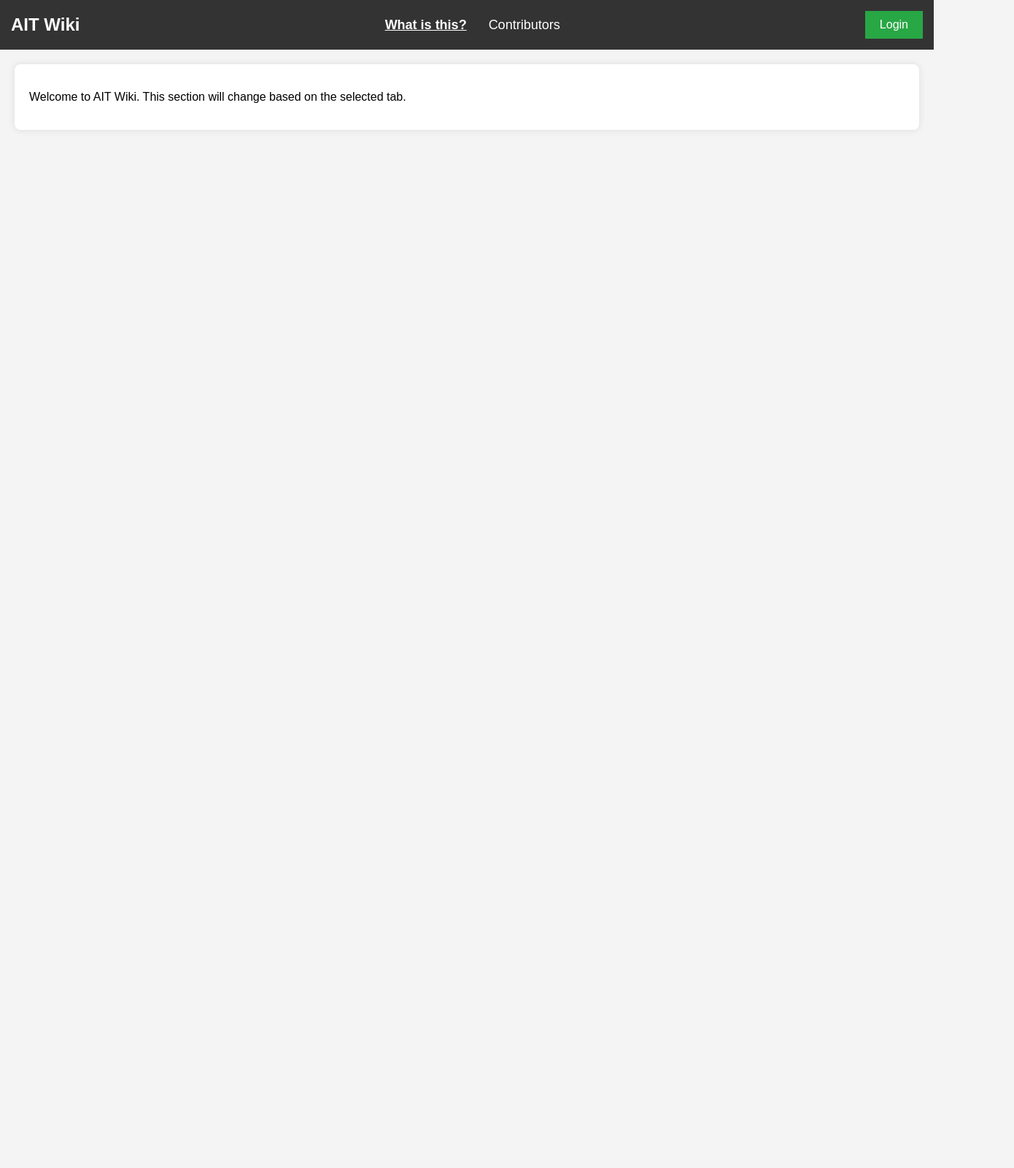
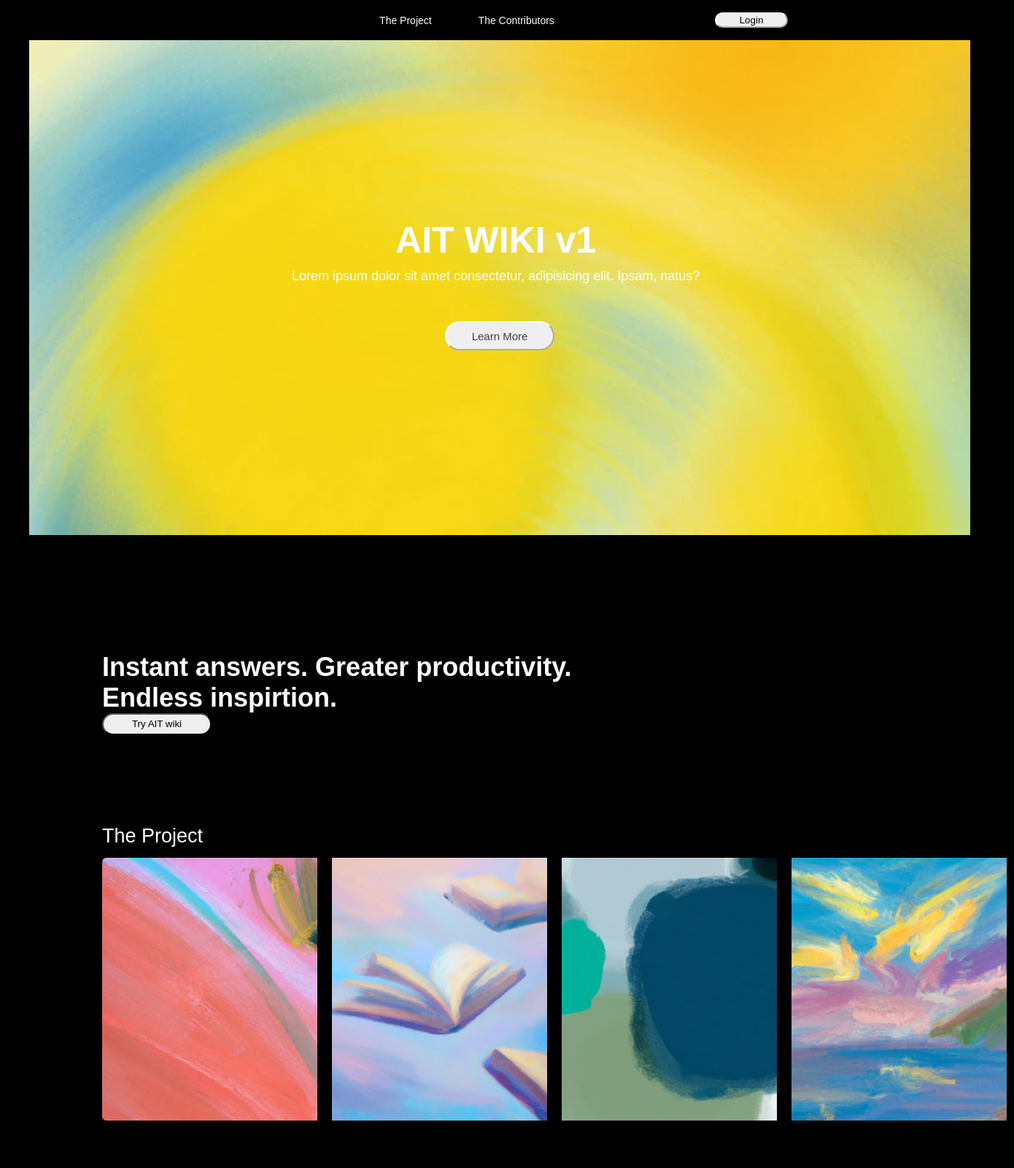
Before and after one commit to justbeingashutosh/aitwiki, a plain HTML site: page index.html in a window 1280 px wide. Shown: the top 1600 px of the page at 73% size, 1390 px wide, since content can reach past the window. Before the commit the page ends 800 px from the top, so only its background shows below. Drawn offline with Linux system fonts and the light colour scheme.

Commit message:
Ashutosh

```diff
--- a/index.html
+++ b/index.html
@@ -9,18 +9,150 @@
 <body>
     <!-- Navigation Bar -->
     <div class="navbar">
-        <div class="nav-logo">AIT Wiki</div>
-        <div class="nav-center">
-            <span class="nav-tab active" id="what-is-this-tab">What is this?</span>
-            <span class="nav-tab" id="contributors-tab">Contributors</span>
+        <div class="nav-logo">
+            <div class="logo"></div>
         </div>
-        <button class="sign-up-btn">Login</button>
+        <div class="navelements">
+            <div class="nav-center">
+                <span class="nav-tab active navmargin" id="what-is-this-tab">The Project</span>
+                <span class="nav-tab navmargin" id="contributors-tab">The Contributors</span>
+            </div>
+        </div>
+        <div class="navlogin">
+            <button class="sign-up-btn loginbutton ">Login</button>
+        </div>
     </div>
 
-    <!-- Content Section (Switchable between tabs) -->
-    <div class="content" id="content">
-        <p>Welcome to AIT Wiki. This section will change based on the selected tab.</p>
+    <!-- The hero section -->
+
+    <div class="herosection">
+        <div class="herodiv">
+            <div class="heroimage"></div>
+        </div>
+        <div class="content heroname" id="content">
+            <h2>AIT WIKI v1</h2>
+            <p>Lorem ipsum dolor sit amet consectetur, adipisicing elit. Ipsam, natus?</p>
+        </div>
+        <button class="learnmore">Learn More</button>
     </div>
+
+    <!-- THE BANNER -->
+    <div class="bannerbackground">
+        <div class="banner">
+            <div class="bannerbox">
+                <div class="bannertext">
+                    <h4>Instant answers. Greater productivity. Endless inspirtion.</h4>
+                </div>
+                <button>Try AIT wiki</button>
+            </div>
+        </div>
+    </div>
+
+
+    <!-- THE PROJECT -->
+    <div class="projecttitle">
+        <p>The Project</p>
+    </div>
+
+    <div class="theproject">
+        <div class="projectitems">
+        <div class="box1 boxes">
+            <div class="boxcontent">
+                <div class="boximage" style="background-image: url(the\ project\ image\ 1.webp);">
+                    <!-- we did inline styling only because there are different images for every box -->
+                </div>
+                <p>
+
+                </p>
+            </div>
+         </div>
+
+         <div class=" boxes">
+            <div class="boxcontent">
+                <div class="boximage" style="background-image: url(the\ project\ image\ 2.webp);">
+
+                </div>
+                <p>
+
+                </p>
+            </div>
+        </div>
+
+        <div class="boxes">
+            <div class="boxcontent">
+                <div class="boximage" style="background-image: url(the\ project\ image\ 3.webp);">
+                </div>
+                <p>
+
+                </p>
+            </div>
+        </div>
+
+        <div class="boxes">
+            <div class="boxcontent">
+                <div class="boximage" style="background-image: url(the\ project\ image\ 4.webp);">
+                </div>
+                <p>
+
+                </p>
+            </div>
+        </div>
+    </div>
+    </div>
+
+<!-- THE CONTRIBUTORS -->
+    <div class="contributertitle">
+        <p>The Contributors</p>
+    </div>
+
+    <div class="theproject">
+        <div class="projectitems">
+        <div class="box1 boxes">
+            <div class="boxcontent">
+                <div class="boximage" style="background-image: url(the\ contributors\ image\ 1.webp);">
+                    <!-- we did inline styling only because there are different images for every box -->
+                </div>
+                <p>
+
+                </p>
+            </div>
+         </div>
+
+         <div class=" boxes">
+            <div class="boxcontent">
+                <div class="boximage" style="background-image: url(the\ contributors\ image\ 2.webp);">
+
+                </div>
+                <p>
+
+                </p>
+            </div>
+        </div>
+
+        <div class="boxes">
+            <div class="boxcontent">
+                <div class="boximage" style="background-image: url(the\ contributors\ image\ 3.webp);">
+                </div>
+                <p>
+
+                </p>
+            </div>
+        </div>
+
+        <div class="boxes">
+            <div class="boxcontent">
+                <div class="boximage" style="background-image: url(the\ contributors\ image\ 4.webp);">
+                </div>
+                <p>
+
+                </p>
+            </div>
+        </div>
+    </div>
+    </div>
+
+
+    <!-- THE JS -->
 
     <script src="script.js"></script>
 </body>
--- a/style.css
+++ b/style.css
@@ -1,132 +1,193 @@
-/* Global Styles */
-body {
-    margin: 0;
-    font-family: Arial, sans-serif;
-    background-color: #f4f4f4;
+*{
+  margin: 0px;
+  border: border-box;
+  font-family:sans-serif ;
+}
+body{
+  background-color: black;
+}
+.navbar{
+  height: 55px;
+  width: 100%;
+  background-color: black;
+  display: flex;
+  align-items: center;
+  justify-content: space-evenly;
+}
+.nav-logo{
+  height: 48px;
+  width: 68.5px;
+  display: flex;
+  position: absolute;
+  left: 200px;
+}
+.logo{
+  background-image: url(WhatsApp\ Image\ 2024-10-13\ at\ 10.27.09.png);
+  background-size: contain;
+  height: 38px;
+  width: 100%;
+}
+.navelements{
+  display: flex;
+  align-items: center;
+  font-size:14px ;
+}
+.nav-center{
+  color:#ffffff ;
+
+}
+.navmargin{
+  margin: 0px 30px;
+}
+.navlogin{
+  position: absolute;
+  right: 200px;
+}
+.loginbutton{
+  border-color: #ffffff;
+  border-radius:100px;
+  width: 100px;
+
 }
 
-/* Navigation Bar */
-.navbar {
-    background-color: #333;
-    color: white;
-    display: flex;
-    justify-content: space-between;
-    align-items: center;
-    padding: 15px;
-    position: sticky;
-    top: 0;
+/* =========== THE HERO SECTION =========== */
+
+.herosection{
+  background-color: black;
+  height: 800px;
+
 }
-
-.nav-logo {
-    font-size: 24px;
-    font-weight: bold;
-}
-
-/* Center the nav-center container */
-.nav-center {
-    display: flex;
-    justify-content: center;
-    flex-grow: 1;
-    gap: 30px;
-}
-
-/* Align tabs in the center */
-.navbar > .nav-center {
-    margin-left: auto;
-    margin-right: auto;
-}
-
-.nav-tab {
-    cursor: pointer;
-    font-size: 18px;
-}
-
-.nav-tab.active {
-    font-weight: bold;
-    text-decoration: underline;
-}
-
-.sign-up-btn {
-    background-color: #28a745;
-    color: white;
-    border: none;
-    padding: 10px 20px;
-    font-size: 16px;
-    cursor: pointer;
-}
-
-.sign-up-btn:hover {
-    background-color: #218838;
-}
-
-/* Content Section */
-.content {
-    margin: 20px;
-    padding: 20px;
-    background-color: white;
-    border-radius: 8px;
-    box-shadow: 0px 0px 10px rgba(0, 0, 0, 0.1);
-}
-
-
-/* LOGIN Form -------------------------------------------------------------------------------------------------- */
-.loginLabel{
-    color: #e8c494;
-    font-weight: var(--weight-bold);
-    letter-spacing: var(--letterSpacing-1);
-    line-height: 14px;
-    padding-bottom: 1%;
-    padding-top: 3%;
-  }
-  #login-page {
-    width: 50%;
-    margin: 50px auto;
-    background-color: #444444;
-    padding: 20px;
-    box-shadow: 0 0 10px rgba(0, 0, 0, 0.1);
-    border-radius: 4px;
-  }
-  .loginhead{
-    color: #e8c494;
-    text-align: center;
-  }
-  input, textarea {
-    width: 100%;
-    padding: 10px;
-    background-color: #232327;
-    /* border: 1px solid #e8c494; */
-    color: white;
-    border-radius: 100px;
-    font-size: 2rem;
-  }
-
-  #password-label{
-    display:flex;
-    align-items: flex-start;
-    gap: 5px;
-  }
-
-  #submit-button{
-    display: flex;
-    justify-content: center;
-    padding-top: 3%;
-    width: 100%;
-  }
-
-  /* -------------------------------------------------------------------------------------- */
-  .profile-pic {
-    width: 40px;
-    height: 40px;
-    border-radius: 50%;
-    cursor: pointer;
-    margin-right: 10px;
-}
-#chatbox{
-  width: 50%
-}
-#chat{
+.herodiv{
   display: flex;
   align-items: center;
   justify-content: center;
-  padding-top: 30%;
+  height: 678px;
+  width: 1290px;
+  position: absolute;
+  left: 40px;
+
 }
+.heroimage{
+  background-image: url(hero\ image\ aitwiki.webp);
+  background-size: cover;
+  height: 678px;
+  width: 1350px;
+}
+.heroname{
+  position: absolute;
+  top: 300px;
+  left: 400px;
+  color: #ffffff;
+}
+.heroname h2{
+  font-size: 50px;
+  text-align: center;
+}
+.heroname p{
+  font-size: 18px;
+  margin-top: 10px;
+}
+.learnmore{
+  position: absolute;
+  top: 440px;
+  left: 610px;
+  font-size:15px ;
+  font-weight: 0;
+  color: #080808c1;
+  border-color: #ffffff;
+  border-radius: 100px;
+  box-shadow: #ffffff;
+  height: 40px;
+  width: 150px;
+}
+
+/* =========== THE BANNER =========== */
+
+.bannerbackground{
+  background-color: black;
+
+}
+.banner{
+  width: 1000px;
+  height: 160px;
+  background-color: rgba(0, 0, 0, 0.597);
+  display: flex;
+  justify-content: center;
+  align-items: center;
+}
+.bannerbox{
+  width: 720px;
+  height: 85px;
+
+}
+.bannertext{
+  color: #ffffff;
+  font-size: 36px;
+}
+.bannerbox button{
+  width: 150px;
+  height: 30px;
+  border-radius: 100px;
+}
+
+/* =========== THE PROJECT ========= */
+
+.projecttitle p{
+  color: #ffffff;
+  font-size: 27px;
+  position: absolute;
+  top: 1130px;
+  left: 140px;
+}
+.theproject{
+  display: flex;
+  flex-wrap: wrap;
+  /* so the lower four boxes are in the next line */
+  justify-content: space-evenly;
+  background-color: black;
+  margin-top: 125px;
+}
+.boxes{
+  height: 380px;
+  width: 315px;
+  background-color: black;
+  padding: 20px 0px 15px 0px;
+  margin-top: 15px ;
+
+  /* so it doesn't collide with te above div */
+}
+.box1{
+  margin-left: 130px;
+}
+.boximage{
+  height: 360px;
+  background-size: cover;
+  /* margin-top: 1rem;
+  margin-bottom: 1rem; */
+}
+.boxcontent{
+  /* so the image and text have margin from left and right */
+ margin-left: 10px;
+ margin-right: 10px;
+}
+.boxcontent p{
+  color:#ffffff;
+  font-size: 0.79rem;
+  /* color of see more */
+}
+.projectitems{
+  display: flex;
+  justify-content: center;
+  align-items: center;
+}
+
+/* ============= THE CONTRIBUTORS =========== */
+
+.contributertitle p{
+  color: #ffffff;
+  font-size: 27px;
+  position: absolute;
+  top: 1680px;
+  left: 140px;
+
+}
```
Also changed, not shown: chat.html (+2 -1 lines), hero image aitwiki.webp (added), the contributors image 1.webp (added), the contributors image 2.webp (added), the contributors image 3.webp (added), the contributors image 4.webp (added), the project image 1.webp (added), the project image 2.webp (added), the project image 3.webp (added), the project image 4.webp (added), the project image 5.webp (added), the project image 6.webp (added).
